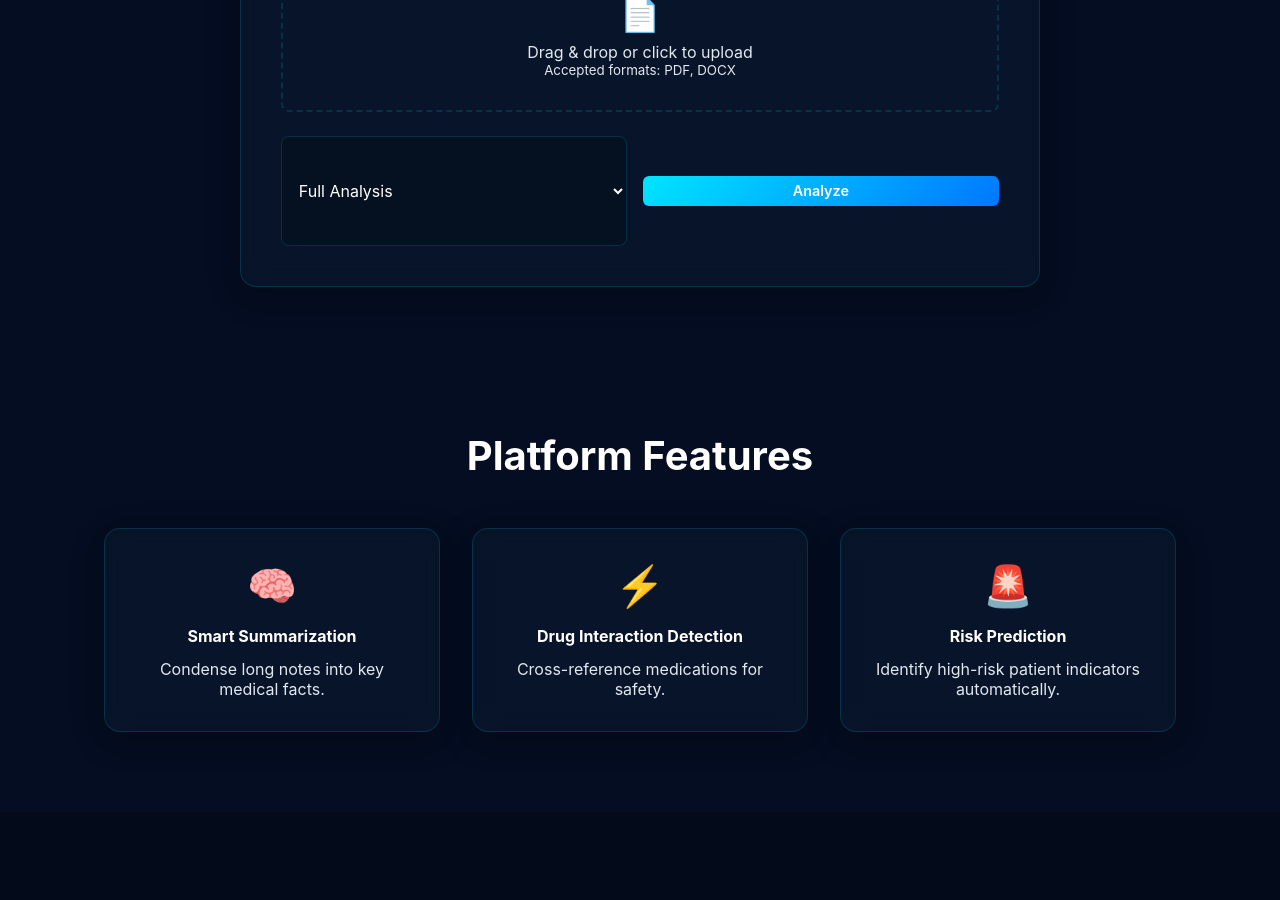
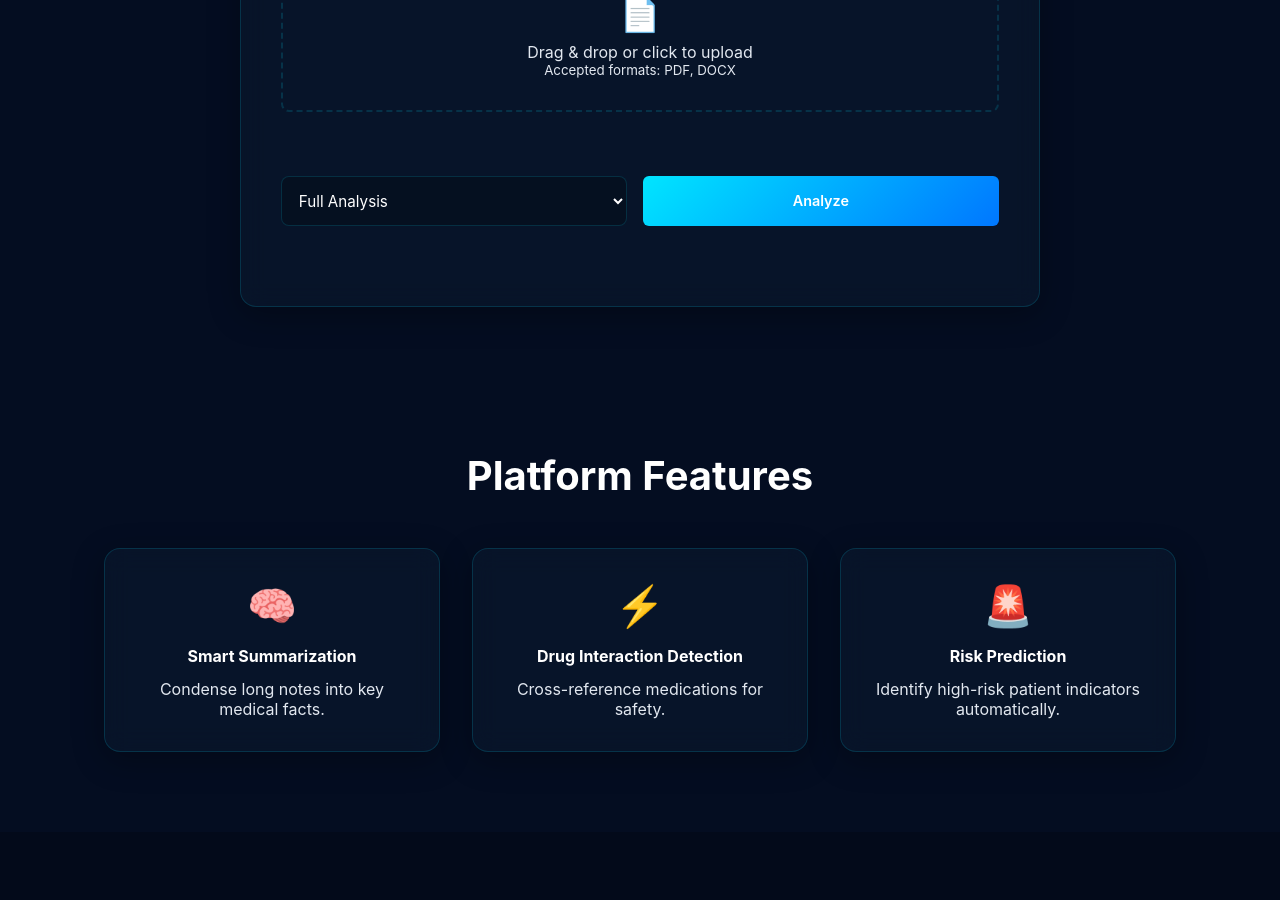
Before and after one commit to manya-n2/medbriefai, a React app in the folder frontend/: page / in a window 1280 px wide. Shown: the part 1080-1980 px from the top of the page. Built offline with nearby package versions, Linux system fonts and the light colour scheme; the HTML template or start-up script is replaced by a standard one.

Commit message:
change button size

```diff
--- a/frontend/src/Home.css
+++ b/frontend/src/Home.css
@@ -299,27 +299,42 @@ body {
 
 .action-group {
   display: flex;
+  align-items: center;
   gap: 1rem;
 }
+
 
 .goal-select {
     flex: 1;
     background: rgba(0, 0, 0, 0.2);
     border: 1px solid var(--glass-border);
     color: var(--primary-white);
-  padding: 0.8rem;
+
+    padding: 0 0.8rem;
     border-radius: 8px;
-  font-size: 1rem;
+    font-size: 0.95rem;
+
+    height: 50px;
 }
 
 .btn-analyze {
     flex: 1;
+
+    height: 50px;
+    padding: 0 1rem;
+
     background: var(--gradient-main);
     border: none;
+    border-radius: 8px;
+
     color: var(--primary-white);
-  font-size: 1.1rem;
+    font-size: 1rem;
     font-weight: bold;
-  border-radius: 8px;
+
+    display: flex;
+    align-items: center;
+    justify-content: center;
+
     cursor: pointer;
 }
 /* --- 4. LOADING SECTION --- */
```
Lines whose indentation alone changed are shown as unchanged.
